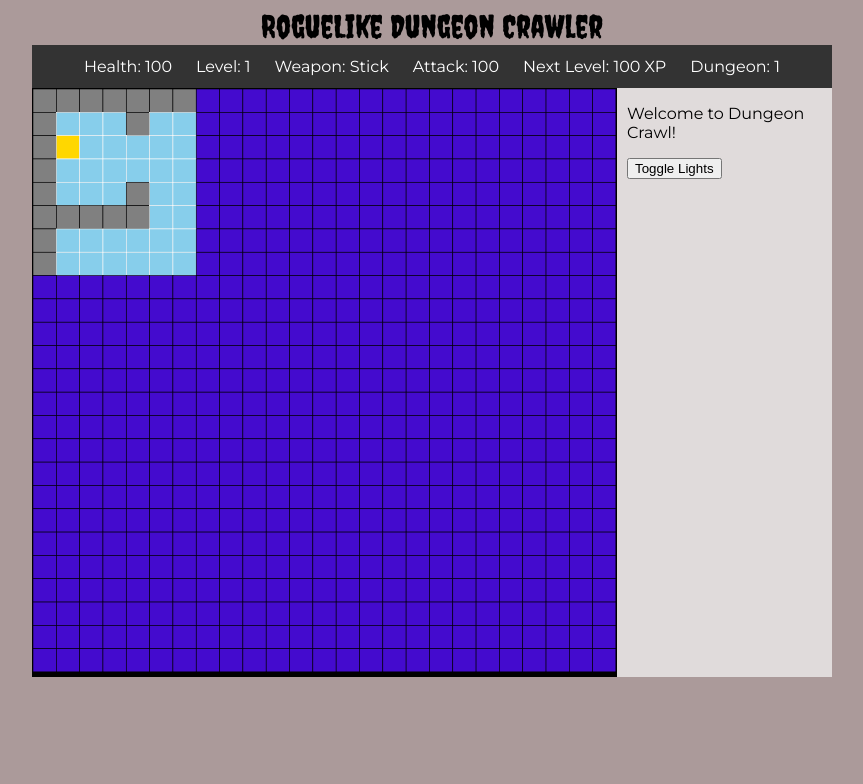
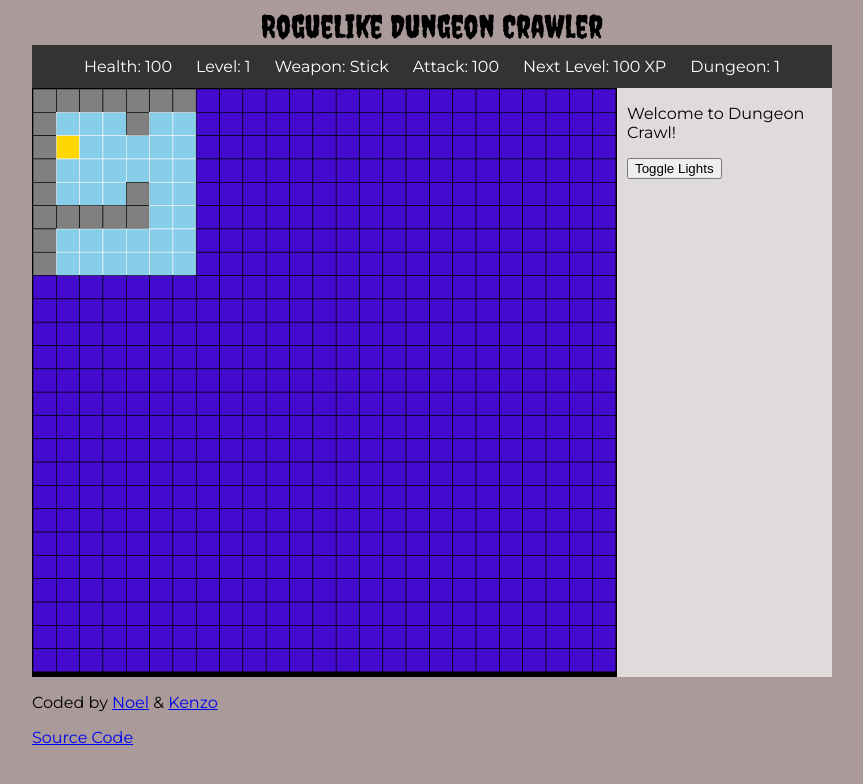
Before and after one commit to KenzoM/fcc-roguelike-dungeon-crawler, a React app: page / in a window 1280 px wide. Shown: the top 784 px of the page, without its empty margins (208-1071 px from the left). Built offline with nearby package versions, Linux system fonts and the light colour scheme.

Commit message:
updated app including adding footer and scss styles

```diff
--- a/public/index.html
+++ b/public/index.html
@@ -3,7 +3,7 @@
   <head>
     <meta charset="utf-8">
     <meta name="viewport" content="width=device-width, initial-scale=1">
-    <title>React App</title>
+    <title>FCC Roguelike Dungeon Crawler Game</title>
   </head>
   <body>
     <div id="root"></div>
--- a/src/components/App.js
+++ b/src/components/App.js
@@ -2,18 +2,20 @@ import React, { Component } from 'react';
 import MapGenerator from '../containers/MapGenerator';
 import StatusBarContainer from '../containers/StatusBarContainer';
 import Message from '../containers/MessageContainer';
+import Footer from './Footer';
 import '../stylesheets/styles.scss';
 
 export default class App extends Component {
   render() {
     return (
       <div className="app-container">
-      <header>RogueLike Dungeon Crawler</header>
+        <header>RogueLike Dungeon Crawler</header>
         <StatusBarContainer />
         <div className="container">
           <MapGenerator />
           <Message />
         </div>
+        <Footer />
       </div>
     );
   }
--- /dev/null
+++ b/src/components/Footer.js
@@ -0,0 +1,12 @@
+import React, { Component } from 'react';
+export default class Footer extends Component {
+
+  render(){
+    return(
+      <div className="footer">
+        <p>Coded by <a href="https://github.com/knowellG">Noel</a> & <a href="https://github.com/neotriz">Kenzo</a> </p>
+        <p><a href="https://github.com/knowellG/fcc-roguelike-dungeon-crawler">Source Code</a></p>
+      </div>
+    )
+  }
+}
--- a/src/stylesheets/styles.scss
+++ b/src/stylesheets/styles.scss
@@ -104,3 +104,9 @@ svg {
   }
 
 }
+
+.footer{
+  margin-top: 4px;
+  // background: #ecd2d2;
+  color: black;
+}
```
